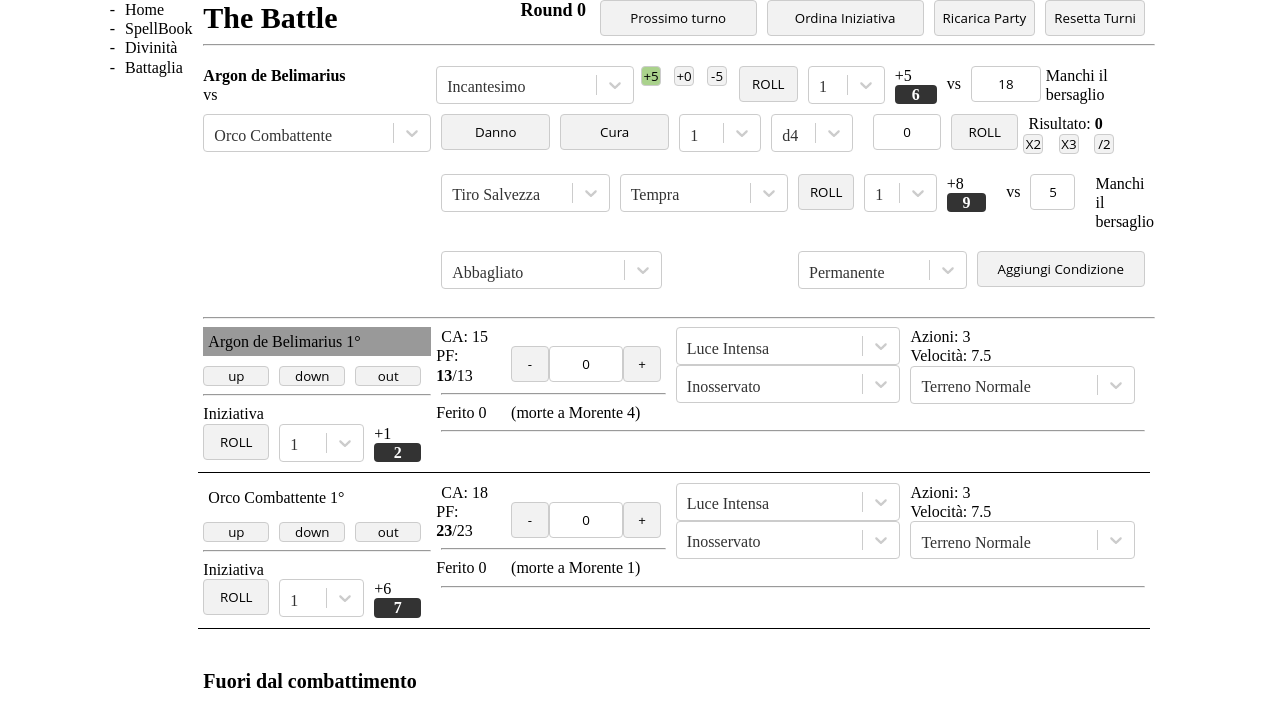
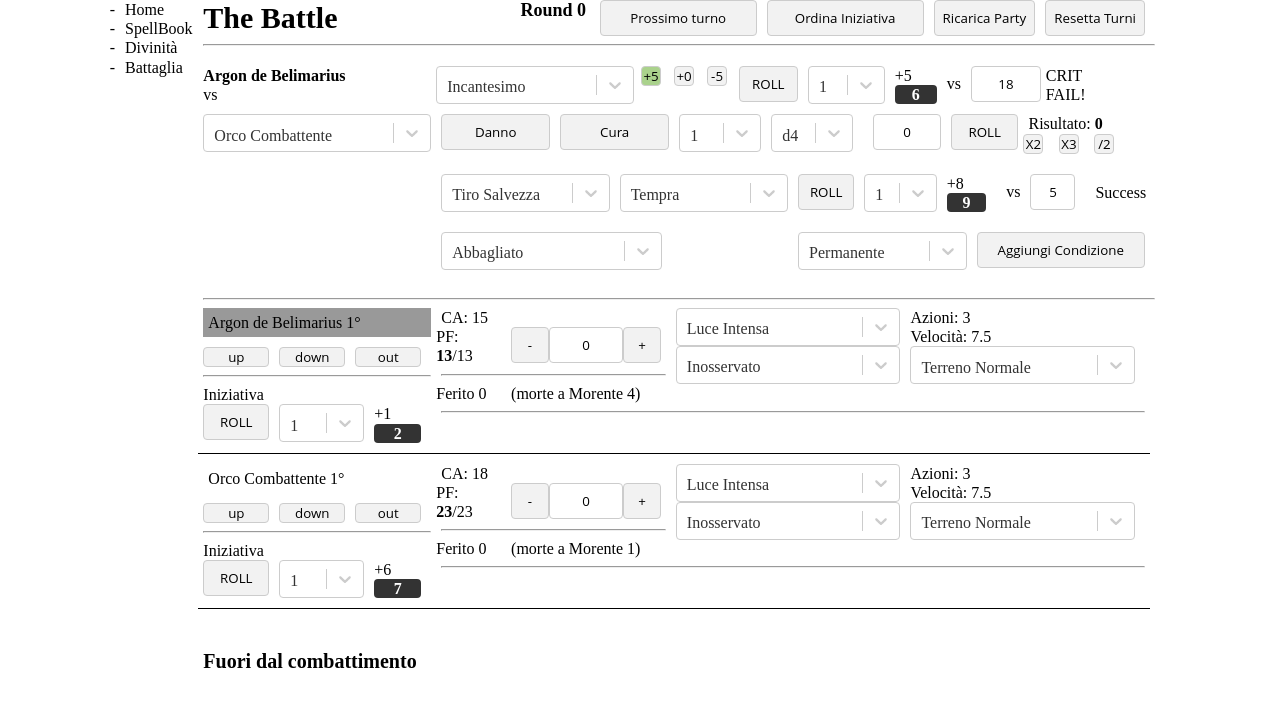
Before and after one commit to pastorello/pathfinder1-turu-edition, a React (Create React App) app: page /battle in a window 1280 px wide. Shown: the top 726 px of the page. Built offline with nearby package versions, Linux system fonts and the light colour scheme; a web font is replaced by a local one.

Commit message:
fix fail messages

```diff
--- a/src/sections/Battle/AttackBox.jsx
+++ b/src/sections/Battle/AttackBox.jsx
@@ -136,7 +136,7 @@ const AttackBox = (props) => {
               {getCDResult(
                 actualRoll.value,
                 actualPlayer.attacks[actualAttack],
-                actualCD - 10,
+                actualCD,
                 props.vsPG.armorClass
               )}
             </div>
--- a/src/tools/getCDResult.js
+++ b/src/tools/getCDResult.js
@@ -17,42 +17,31 @@ const getCDResult = (roll, modificators, CD, versusStat) => {
   const stats = isValid.dataObj(versusStat)
     ? getStatsOrder(versusStat.bonus)
     : [];
-  const result = roll - 10 + getBonus(modificators);
-  let resultMessage = "";
+  const theResult = roll + getBonus(modificators);
+  const theCD = parseInt(CD);
+
+  let resultMessage = theResult >= theCD + 10 ? "CRIT SUCCESS!" : "Success";
   let additionalMessage = "";
 
-  const theCD = parseInt(CD);
-
-  if (result >= theCD + 10) {
-    resultMessage = "crit succ!";
-  }
-
-  if (result < theCD) {
-    if (result <= theCD - 10) {
-      resultMessage = "crit fail!";
-    }
-    if (result < 0) {
-      resultMessage = "Manchi il bersaglio";
-    } else {
+  if (theResult < theCD) {
+    if (stats.length > 0) {
       stats.reduce((acc, item) => {
-        if (acc >= result) {
+        if (acc >= theResult) {
           additionalMessage = protectionsMessage.hasOwnProperty(item)
             ? protectionsMessage[item]
             : item;
         }
         return acc - versusStat.bonus[item];
-      }, getBonus(versusStat));
+      }, 10 + getBonus(versusStat));
+      resultMessage =
+        theResult < 10 ? "Manchi il bersaglio" : additionalMessage;
+    } else {
+      resultMessage = "Fail";
     }
-  } else {
-    resultMessage = "success";
+    resultMessage = theResult <= theCD - 10 ? "CRIT FAIL!" : resultMessage;
   }
 
-  return (
-    <>
-      <div>{resultMessage}</div>
-      <div>{additionalMessage}</div>
-    </>
-  );
+  return <div>{resultMessage}</div>;
 };
 
 export default getCDResult;
```
